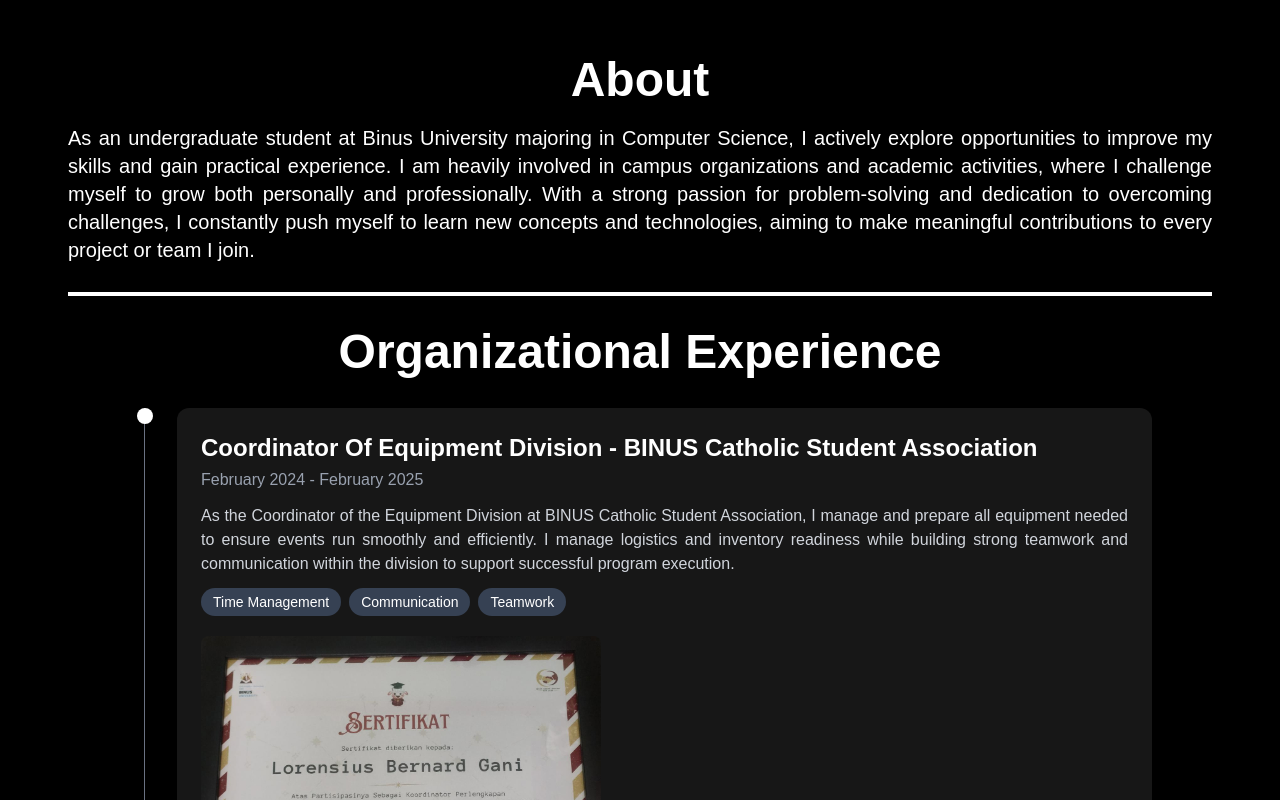
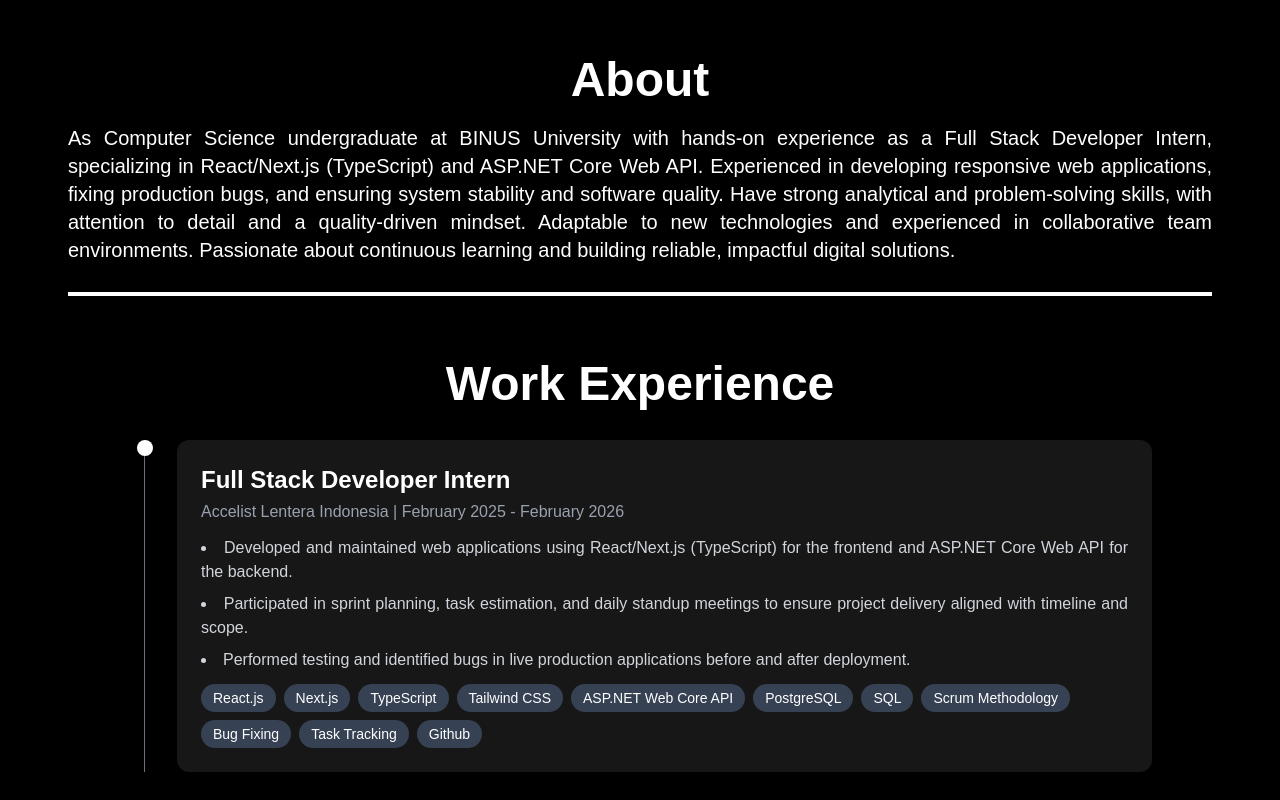
Before and after one commit to LorensiusGani/Personal-website, a Next.js app: page / in a window 1280 px wide. Shown: the part 760-1560 px from the top of the page. Built offline with nearby package versions, Linux system fonts and the light colour scheme.

Commit message:
Add Work Experience and change summary

```diff
--- a/app/Components/About.tsx
+++ b/app/Components/About.tsx
@@ -8,9 +8,18 @@
   images?: string[];
 };
 
+type WorkExperience = {
+  title: string;
+  company: string;
+  date: string;
+  description?: string[];
+  skills?: string[];
+};
+
 const experiences: Experience[] = [
   {
-    title: "Coordinator Of Equipment Division - BINUS Catholic Student Association",
+    title:
+      "Coordinator Of Equipment Division - BINUS Catholic Student Association",
     date: "February 2024 - February 2025",
     description:
       "As the Coordinator of the Equipment Division at BINUS Catholic Student Association, I manage and prepare all equipment needed to ensure events run smoothly and efficiently. I manage logistics and inventory readiness while building strong teamwork and communication within the division to support successful program execution.",
@@ -21,23 +30,54 @@
     title:
       "Vice Coordinator of the Equipment Division for the Easter Event - BINUS Catholic Student Association",
     date: "January 2024 - March 2024",
-    description: "As the Vice Coordinator of the Equipment Division for the Easter Event, I am responsible for preparing and managing all equipment required to support the smooth execution of the event. I coordinate logistics, ensure equipment readiness and proper setup, and collaborate closely with the team to guarantee that all technical and operational needs are fulfilled efficiently and on time.",
+    description:
+      "As the Vice Coordinator of the Equipment Division for the Easter Event, I am responsible for preparing and managing all equipment required to support the smooth execution of the event. I coordinate logistics, ensure equipment readiness and proper setup, and collaborate closely with the team to guarantee that all technical and operational needs are fulfilled efficiently and on time.",
     skills: ["Time Management", "Communication", "Teamwork"],
     images: ["/Assets/Foto-Paskah-1.jpeg", "/Assets/Foto-Paskah-2.jpeg"],
   },
   {
-    title: "Coordinator of Equipment Division for LDK Activist - BINUS Catholic Student Association",
+    title:
+      "Coordinator of Equipment Division for LDK Activist - BINUS Catholic Student Association",
     date: "January 2024 - January 2024",
-    description: "As the Coordinator of the Equipment Division for the LDK event, I was responsible for managing and preparing all equipment required to support the smooth execution of the program. I ensured equipment readiness, coordinated logistics, and worked closely with the team to guarantee that all technical and operational needs were fulfilled effectively and on time.",
+    description:
+      "As the Coordinator of the Equipment Division for the LDK event, I was responsible for managing and preparing all equipment required to support the smooth execution of the program. I ensured equipment readiness, coordinated logistics, and worked closely with the team to guarantee that all technical and operational needs were fulfilled effectively and on time.",
     skills: ["Time Management", "Communication", "Teamwork"],
     images: ["/Assets/Foto-LDK-Activist.jpeg"],
   },
   {
-    title: "Equipment Division Staff of PMB - BINUS Catholic Student Association",
+    title:
+      "Equipment Division Staff of PMB - BINUS Catholic Student Association",
     date: "May 2023 - Dec 2023",
-    description: "As an Equipment Division Staff for PMB 2023 at BINUS Catholic Student Association, I assisted in preparing and organizing all equipment necessary for the event, which aimed to introduce the organization to new students. I supported logistical coordination and ensured that all equipment was properly set up and ready to ensure the successful implementation of the event.",
+    description:
+      "As an Equipment Division Staff for PMB 2023 at BINUS Catholic Student Association, I assisted in preparing and organizing all equipment necessary for the event, which aimed to introduce the organization to new students. I supported logistical coordination and ensured that all equipment was properly set up and ready to ensure the successful implementation of the event.",
     skills: ["Communication", "Teamwork"],
-    images: ["/Assets/PMB-1.jpeg","/Assets/PMB-2.jpeg"],
+    images: ["/Assets/PMB-1.jpeg", "/Assets/PMB-2.jpeg"],
+  },
+];
+
+const workExperiences: WorkExperience[] = [
+  {
+    title: "Full Stack Developer Intern",
+    company: "Accelist Lentera Indonesia",
+    date: "February 2025 - February 2026",
+    description: [
+      "Developed and maintained web applications using React/Next.js (TypeScript) for the frontend and ASP.NET Core Web API for the backend.",
+      "Participated in sprint planning, task estimation, and daily standup meetings to ensure project delivery aligned with timeline and scope.",
+      "Performed testing and identified bugs in live production applications before and after deployment.",
+    ],
+    skills: [
+      "React.js",
+      "Next.js",
+      "TypeScript",
+      "Tailwind CSS",
+      "ASP.NET Web Core API",
+      "PostgreSQL",
+      "SQL",
+      "Scrum Methodology",
+      "Bug Fixing",
+      "Task Tracking",
+      "Github",
+    ],
   },
 ];
 
@@ -49,17 +89,67 @@
       </div>
 
       <p className="flex flex-col justify-center items-center text-white mt-5 md:mx-5 text-justify text-lg md:text-xl">
-        As an undergraduate student at Binus University majoring in Computer
-        Science, I actively explore opportunities to improve my skills and gain
-        practical experience. I am heavily involved in campus organizations and
-        academic activities, where I challenge myself to grow both personally
-        and professionally. With a strong passion for problem-solving and
-        dedication to overcoming challenges, I constantly push myself to learn
-        new concepts and technologies, aiming to make meaningful contributions
-        to every project or team I join.
+        As Computer Science undergraduate at BINUS University with hands-on
+        experience as a Full Stack Developer Intern, specializing in
+        React/Next.js (TypeScript) and ASP.NET Core Web API. Experienced in
+        developing responsive web applications, fixing production bugs, and
+        ensuring system stability and software quality. Have strong analytical
+        and problem-solving skills, with attention to detail and a
+        quality-driven mindset. Adaptable to new technologies and experienced in
+        collaborative team environments. Passionate about continuous learning
+        and building reliable, impactful digital solutions.
       </p>
 
       <div className="h-1 mt-7 mx-5 bg-white"></div>
+
+      <div className="text-white mt-16">
+        <h3 className="mt-8 mb-8 text-3xl md:text-5xl font-bold text-center">
+          Work Experience
+        </h3>
+
+        <div className="max-w-5xl mx-auto mt-5">
+          <ul className="relative border-l border-gray-500 ml-4">
+            {workExperiences.map((item, index) => (
+              <li key={index} className="mb-8 ml-8 relative">
+                {/* Bullet */}
+                <span className="absolute -left-10 top-0 w-4 h-4 bg-white rounded-full shadow-md"></span>
+
+                {/* Content Card */}
+                <div className="bg-neutral-900 p-6 rounded-xl shadow-lg">
+                  <h3 className="text-xl md:text-2xl font-semibold">
+                    {item.title}
+                  </h3>
+
+                  <p className="text-gray-400 mt-1">
+                    {item.company} | {item.date}
+                  </p>
+
+                  {item.description && (
+                    <ul className="mt-3 text-gray-300 list-disc list-inside space-y-2 text-justify">
+                      {item.description.map((desc, i) => (
+                        <li key={i}>{desc}</li>
+                      ))}
+                    </ul>
+                  )}
+
+                  {item.skills && (
+                    <div className="mt-3 flex flex-wrap gap-2">
+                      {item.skills.map((skill, i) => (
+                        <span
+                          key={i}
+                          className="bg-gray-700 px-3 py-1 rounded-full text-sm"
+                        >
+                          {skill}
+                        </span>
+                      ))}
+                    </div>
+                  )}
+                </div>
+              </li>
+            ))}
+          </ul>
+        </div>
+      </div>
 
       <div className="text-white">
         <h3 className="mt-8 mb-8 text-3xl md:text-5xl font-bold text-center">
@@ -82,7 +172,9 @@
                   <p className="text-gray-400 mt-1">{item.date}</p>
 
                   {item.description && (
-                    <p className="mt-3 text-gray-300 text-justify">{item.description}</p>
+                    <p className="mt-3 text-gray-300 text-justify">
+                      {item.description}
+                    </p>
                   )}
 
                   {item.skills && (
```
